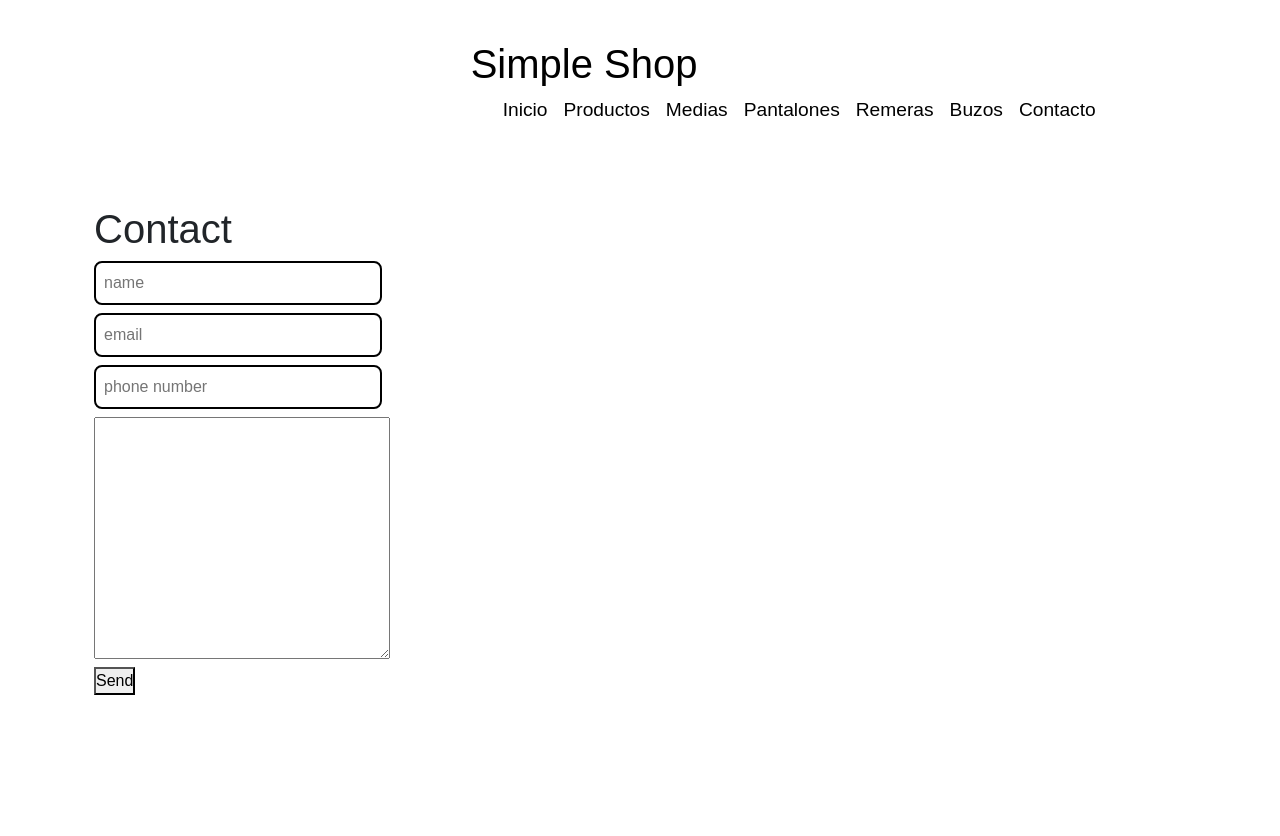
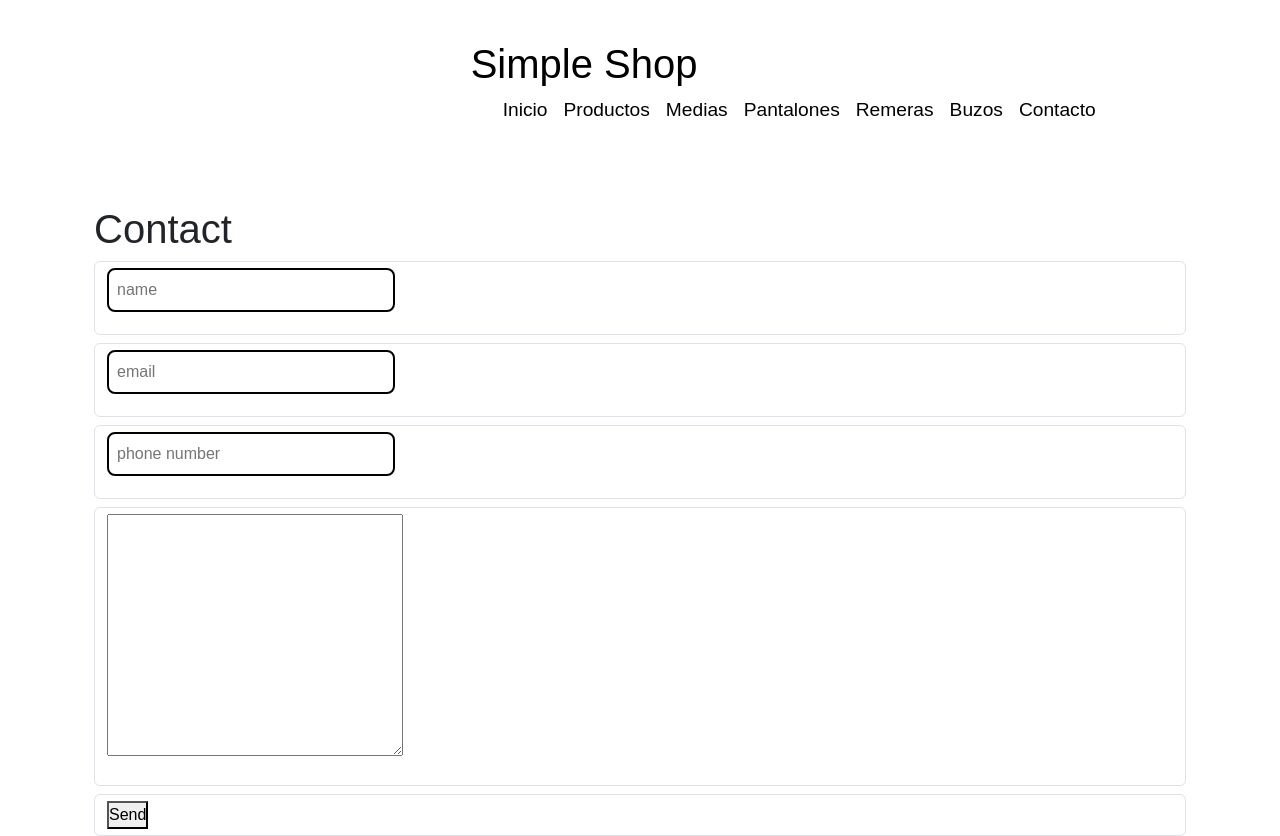
Before and after one commit to DevilRed/simple-shop, a React (Vite) app: page /contact in a window 1280 px wide. Before the commit the page ends 800 px from the top, so only its background shows below. Built offline with nearby package versions, Linux system fonts and the light colour scheme.

Commit message:
show validation message on the frontend

```diff
--- a/src/components/Contact.jsx
+++ b/src/components/Contact.jsx
@@ -1,7 +1,8 @@
 import { useForm } from "react-hook-form";
 
 export const Contact = () => {
-  const { register, handleSubmit } = useForm();
+  const { register, handleSubmit, formState } = useForm();
+  const { errors } = formState;
   const sendData = (data) => {
     console.log(data);
   };
@@ -9,6 +10,7 @@ export const Contact = () => {
     <div className="container">
       <h1 className="main-title">Contact</h1>
       <form className="formulario" onSubmit={handleSubmit(sendData)} noValidate>
+        <div className="form-control">
           <input
             type="text"
             placeholder="name"
@@ -16,6 +18,9 @@ export const Contact = () => {
               required: "name is required",
             })}
           />
+          <p className="error">{errors.name?.message}</p>
+        </div>
+        <div className="form-control">
           <input
             type="email"
             placeholder="email"
@@ -25,9 +30,20 @@ export const Contact = () => {
                   /^[a-zA-Z0-9.!#$%&'*+/=?^_`{|}~-]+@[a-zA-Z0-9-]+(?:\.[a-zA-Z0-9-]+)*$/,
                 message: "Invalid email format",
               },
+              required: "email is required",
             })}
           />
-        <input type="phone" placeholder="phone number" {...register("phone")} />
+          <p className="error">{errors.email?.message}</p>
+        </div>
+        <div className="form-control">
+          <input
+            type="phone"
+            placeholder="phone number"
+            {...register("phone")}
+          />
+          <p className="error">{errors.phone?.message}</p>
+        </div>
+        <div className="form-control">
           <textarea
             name="body"
             cols="30"
@@ -36,9 +52,13 @@ export const Contact = () => {
               required: "text body is required",
             })}
           ></textarea>
+          <p className="error">{errors.body?.message}</p>
+        </div>
+        <div className="form-control">
           <button type="submit" className="enviarx">
             Send
           </button>
+        </div>
       </form>
     </div>
   );
--- a/src/index.css
+++ b/src/index.css
@@ -174,3 +174,6 @@
   border: 2px solid var(--clr-main);
   outline: 2px solid var(--clr-main);
 }
+.error {
+  color: #ff0000;
+}
```
Lines whose indentation alone changed are shown as unchanged.
